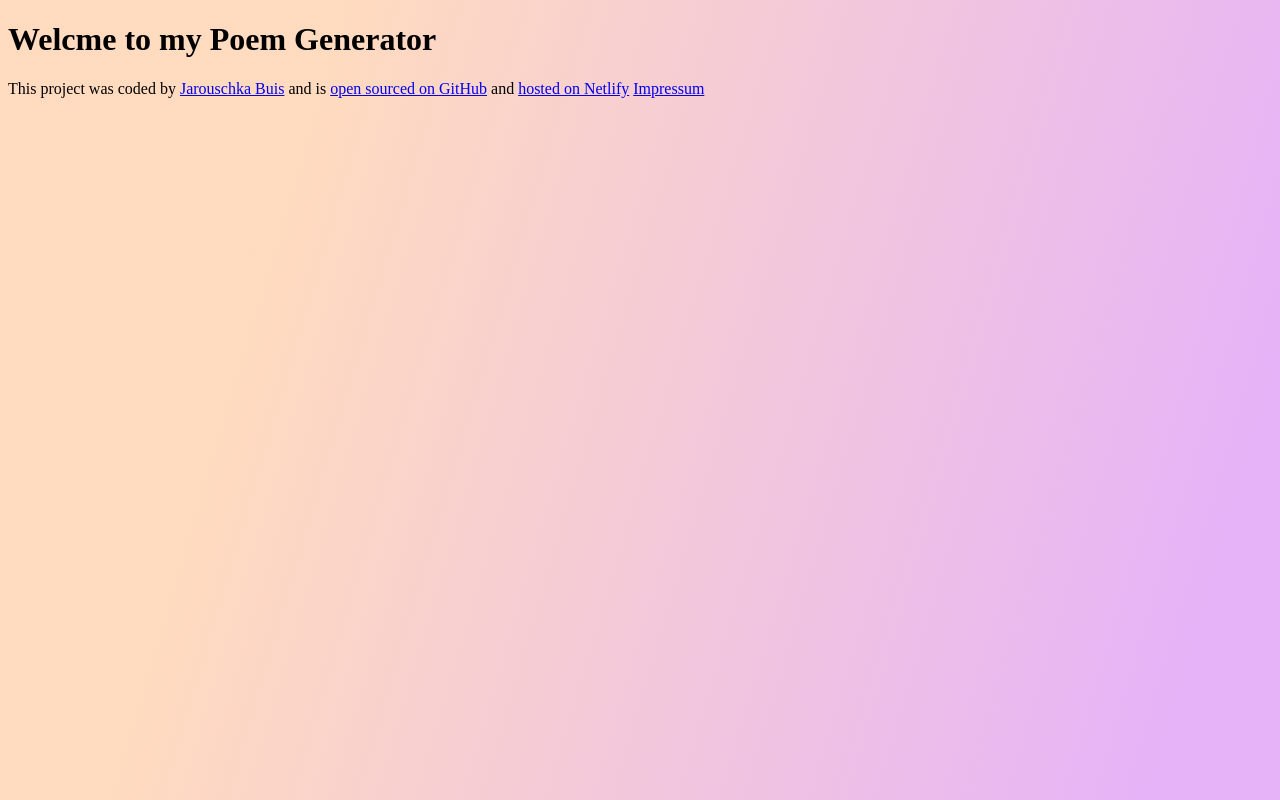
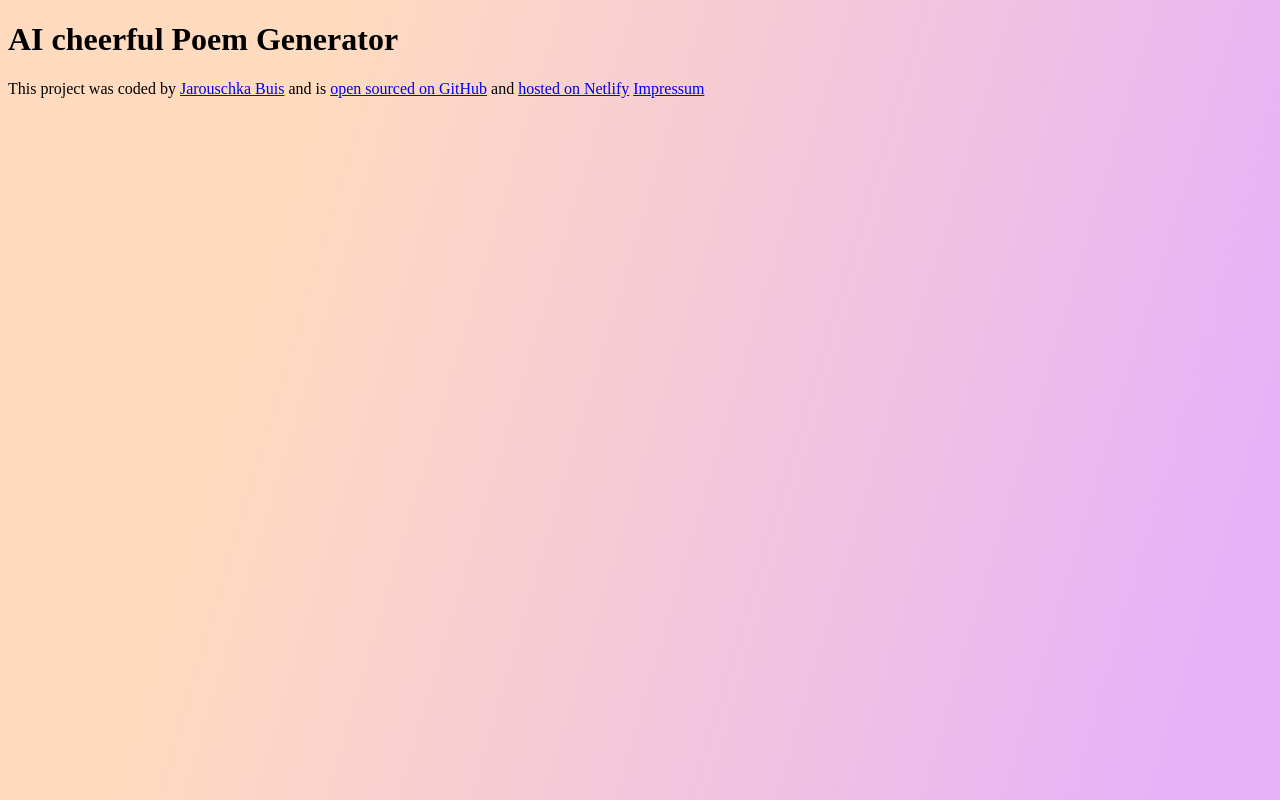
Before and after one commit to Jara86/Poem-Generator, a plain HTML site: page Index.html in a window 1280 px wide. Drawn offline with Linux system fonts and the light colour scheme.

Commit message:
Update Index.html

```diff
--- a/Index.html
+++ b/Index.html
@@ -8,7 +8,7 @@
 </head>
 <body>
     <div class="container">
-    <h1>Welcme to my Poem Generator</h1>
+    <h1>AI cheerful  Poem Generator</h1>
     </div>
 
     <footer>
```
